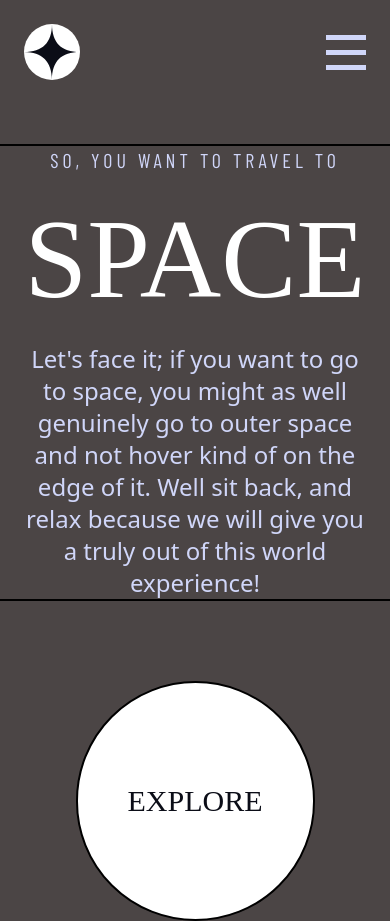
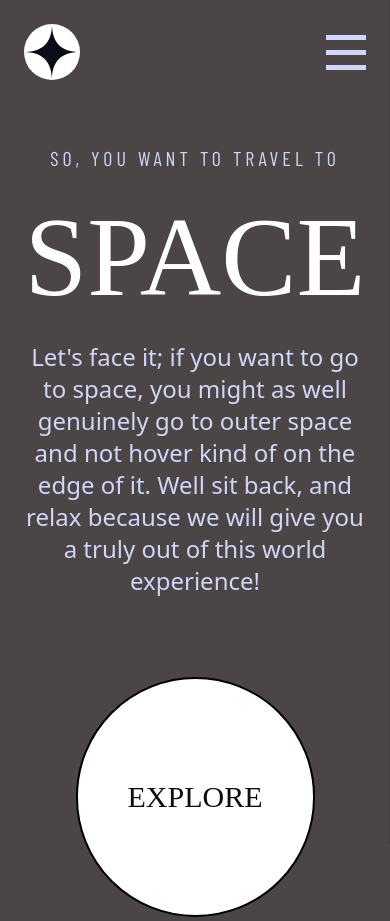
Before and after one commit to zainkazi/space-tourism-website-react, a React (Vite) app: page / in a window 390 px wide. Built offline with nearby package versions, Linux system fonts and the light colour scheme; a web font is replaced by a local one.

Commit message:
added sliding navbar for mobile

```diff
--- a/src/components/Header.jsx
+++ b/src/components/Header.jsx
@@ -9,14 +9,17 @@ const Header = () => {
   const [hamburgerClicked, setHamburgerClicked] = useState(false);
   const [displayHamburger, setDisplayHamburger] = useState("block");
   const [displayClose, setDisplayClose] = useState("hidden");
+  const [displayNavbar, setDisplayNavbar] = useState("translate-x-full");
 
   useEffect(() => {
     if (hamburgerClicked) {
       setDisplayHamburger("hidden");
       setDisplayClose("block");
+      setDisplayNavbar("-translate-x-0");
     } else {
       setDisplayHamburger("block");
       setDisplayClose("hidden");
+      setDisplayNavbar("translate-x-full");
     }
   }, [hamburgerClicked]);
 
@@ -36,7 +39,7 @@ const Header = () => {
 
       {/* Navbar for Mobile */}
       <div
-        className={`${displayClose} font-barlow tracking-[4px] bg-black text-white md:hidden fixed top-0 right-0 bottom-0 pt-52 text-2xl space-y-12 pl-7 pr-16`}
+        className={`transition-all duration-300 ease-in-out ${displayNavbar} font-barlow tracking-[4px] bg-black text-white md:hidden fixed top-0 right-0 bottom-0 pt-40 text-2xl space-y-10 pl-16 pr-20`}
       >
         <MenuLink number="00" title="HOME" path="/" />
         <MenuLink number="01" title="DESTINATION" path="/destination" />
--- a/src/pages/Home.jsx
+++ b/src/pages/Home.jsx
@@ -6,7 +6,7 @@ const Home = () => {
     <div className="lg:min-h-[80vh] text-center lg:text-left flex flex-col justify-between items-center lg:flex-row lg:justify-between lg:space-x-52 lg:px-36">
       {/* Intro */}
       {/* <img src={homeBgMobile} /> */}
-      <div className="text-[#D0D6F9] mt-10 lg:mt-0 mb-20 md:mb-44 lg:mb-0 border-2 border-black lg:max-w-min">
+      <div className="text-[#D0D6F9] mt-10 lg:mt-0 mb-20 md:mb-44 lg:mb-0 lg:max-w-min">
         <h2 className="font-barlow text-xl lg:text-[28px] tracking-[4px] px-8 sm:px-16 md:px-20 lg:px-0">
           SO, YOU WANT TO TRAVEL TO
         </h2>
```
